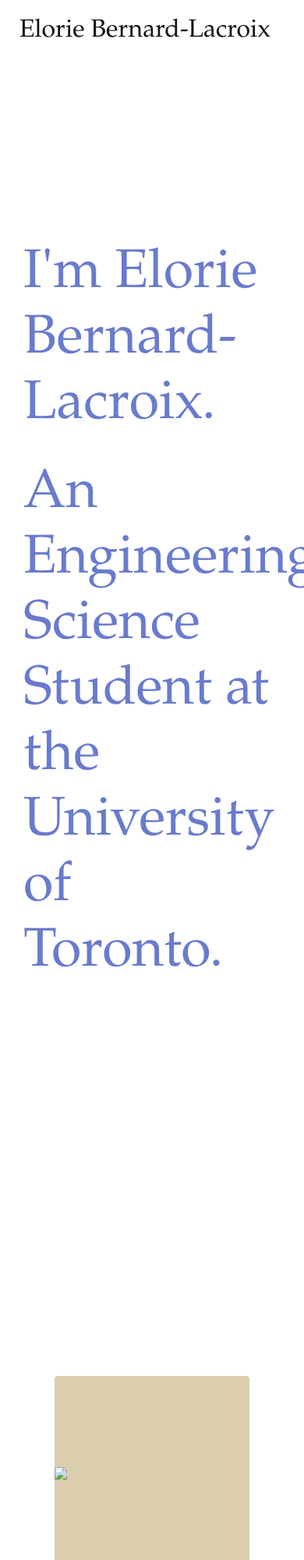
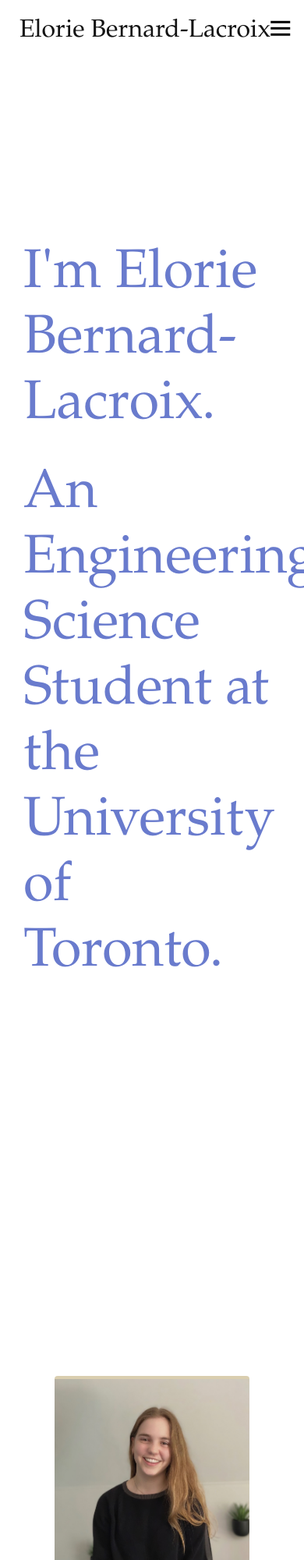
Before and after one commit to elorie-bernard-lacroix/home, a plain HTML site: page index.html in a window 390 px wide. Shown: the top 2000 px of the page at 78% size. Drawn offline with Linux system fonts and the light colour scheme.

Commit message:
a few style fixes

```diff
--- a/index.html
+++ b/index.html
@@ -57,7 +57,7 @@
     <div class="main" id="about">
       <div class="main__container">
         <div class="main__img--container">
-          <div class="main__img--card"><img src="images/profile pic.jpg"></i></div>
+          <div class="main__img--card"><img src="profile pic.jpg"></i></div>
         </div>
         <div class="main__content">
           <h1>about</h1>
--- a/styles.css
+++ b/styles.css
@@ -141,7 +141,7 @@
       height: 3px;
       margin: 5px auto;
       transition: all 0.3s ease-in-out;
-      background: #fff;
+      background: #000;
     }
 
     .navbar__item {
```
